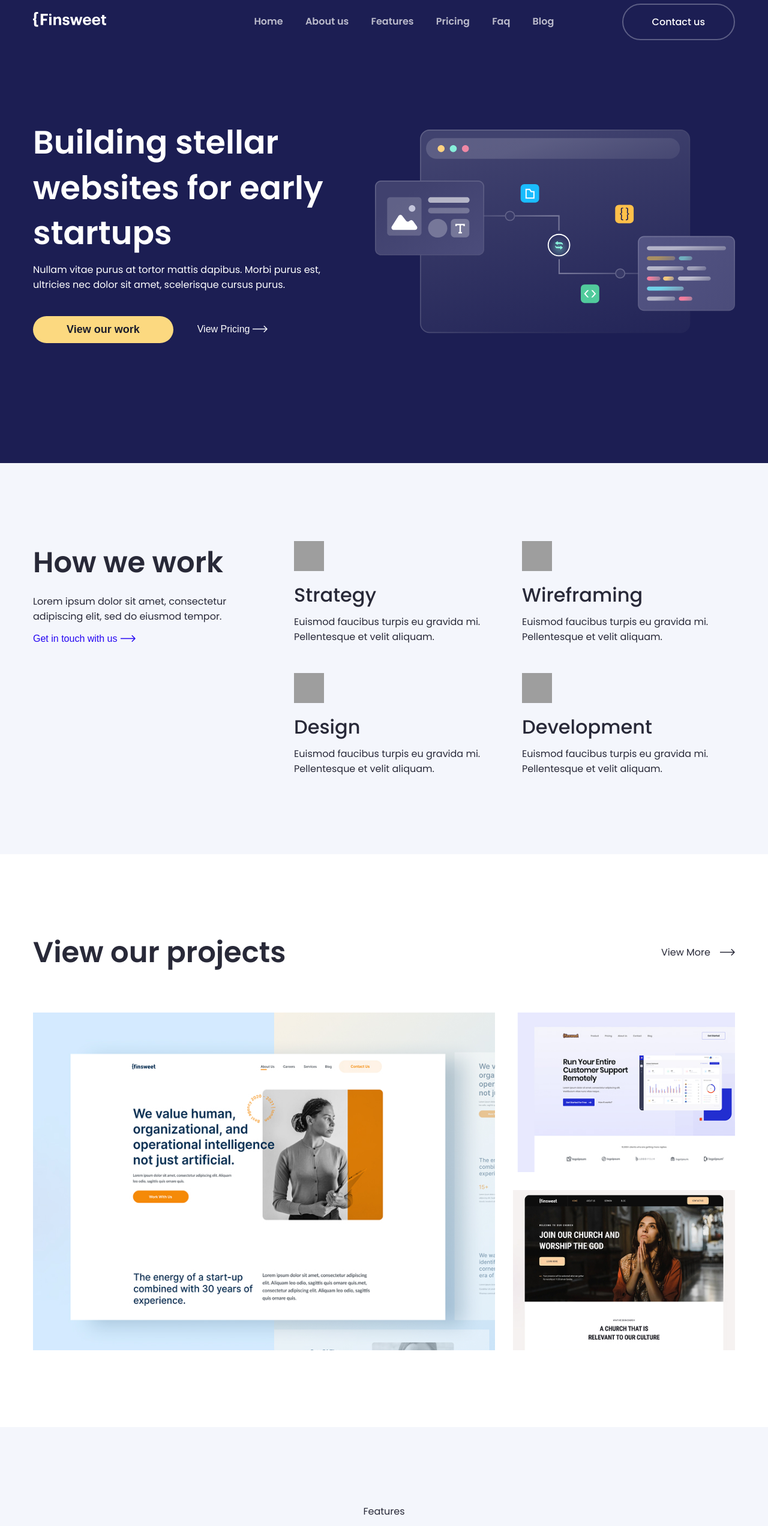
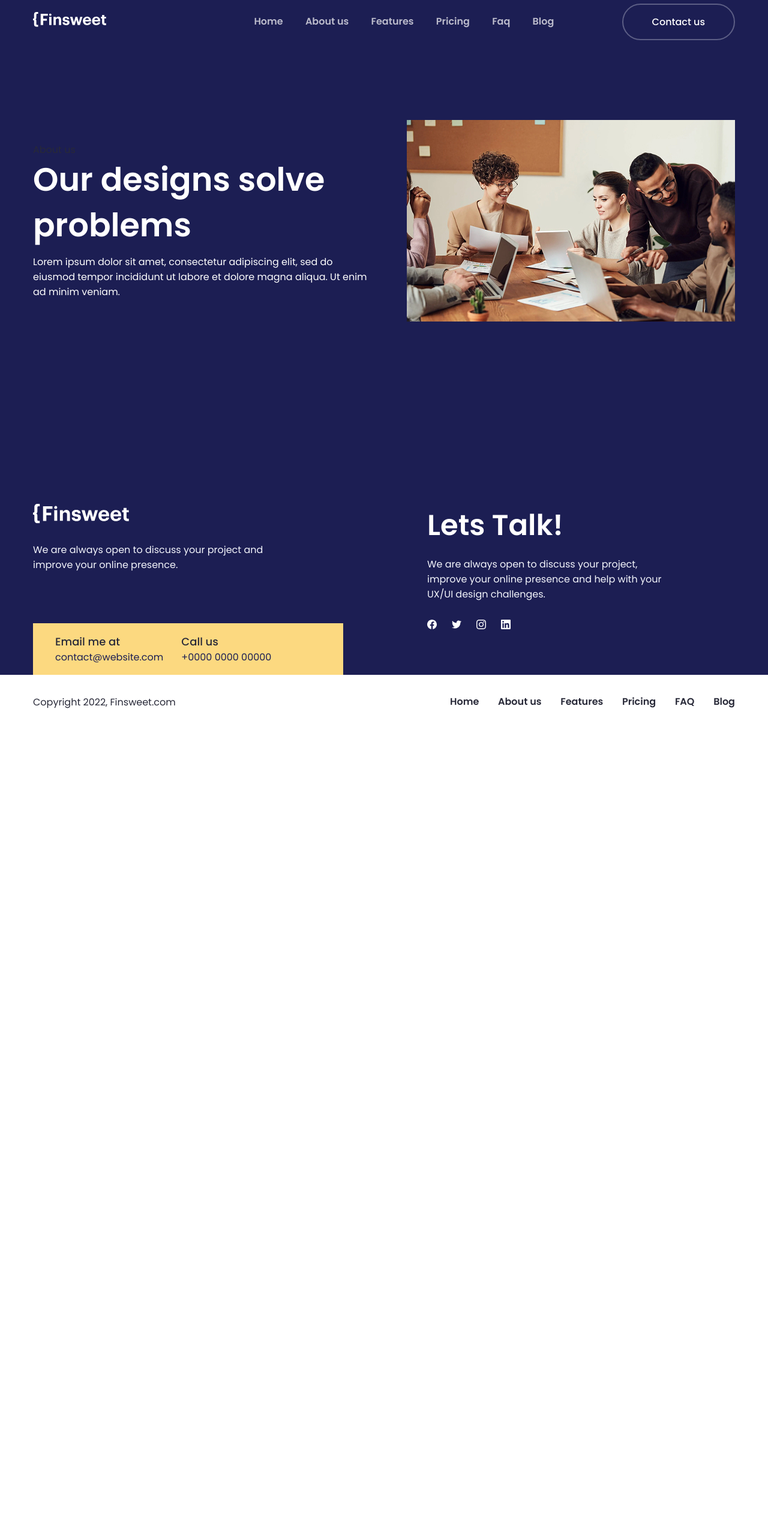
Before and after one commit to andreyk1n/finsweet, a React (Create React App) app: page /about in a window 1280 px wide. Shown: the top 2544 px of the page at 60% size. After the commit the page ends 1215 px from the top, so only its background shows below. Built offline with nearby package versions, Linux system fonts and the light colour scheme; grey boxes are pictures that could not be loaded; the HTML template or start-up script is replaced by a standard one.

Commit message:
update components/hero

```diff
--- a/src/App.js
+++ b/src/App.js
@@ -1,96 +1,31 @@
 import { BrowserRouter as Router, Routes, Route } from "react-router-dom";
+
 import Header from "./template-parts/partials/header/Header.jsx";
-import Hero from "./template-parts/components/hero/Hero.jsx";
-import How from "./template-parts/components/how/How.jsx";
-import Projects from "./template-parts/components/projects/Projects.jsx";
-import Cards from "./template-parts/components/cards/Cards.jsx";
-import Clients from "./template-parts/components/clients/Clients.jsx";
-import Accordion from "./template-parts/components/accordion/Accordion.jsx";
-import Cta from "./template-parts/components/cta/Cta.jsx";
 import Footer from "./template-parts/partials/footer/Footer.jsx";
 
+import ScrollToTop from "./template-parts/components/ScrollToTop/ScrollToTop.jsx";
+
+import Main from "./template-parts/pages/Main.jsx";
+import About from "./template-parts/pages/About.jsx";
+import Features from "./template-parts/pages/Features.jsx";
+import Pricing from "./template-parts/pages/Pricing.jsx";
+import Faq from "./template-parts/pages/Faq.jsx";
+import Blog from "./template-parts/pages/Blog.jsx";
 
 function App() {
-  const accordionData = [
-    {
-      title: "How much time does it take?",
-      content: "Lorem ipsum dolor sit amet, consectetur adipiscing elit, sed do eiusmod tempor incididunt ut labore et dolore magna aliqua."
-    },
-    {
-      title: "What is your class naming convention?",
-      content: "Lorem ipsum dolor sit amet, consectetur adipiscing elit, sed do eiusmod tempor incididunt ut labore et dolore magna aliqua."
-    },
-    {
-      title: "How do you communicate?",
-      content: "Lorem ipsum dolor sit amet, consectetur adipiscing elit, sed do eiusmod tempor incididunt ut labore et dolore magna aliqua."
-    },
-    {
-      title: "I have a bigger project. Can you handle it?",
-      content: "Lorem ipsum dolor sit amet, consectetur adipiscing elit, sed do eiusmod tempor incididunt ut labore et dolore magna aliqua."
-    },
-    {
-      title: "What is your class naming convention?",
-      content: "Lorem ipsum dolor sit amet, consectetur adipiscing elit, sed do eiusmod tempor incididunt ut labore et dolore magna aliqua."
-    },
-  ]
   return (
     <Router>
+      <ScrollToTop />
       <Header />
 
-      <Hero />
-
-      <How />
-
-      <Projects />
-
-      <Cards
-        className=""
-        label="Features"
-        title="Design that solves problems, one product at a time"
-        items={[
-          {
-            icon: 1,
-            title: "Uses Client First",
-            text: "Euismod faucibus turpis eu gravida mi. Pellentesque et velit aliquam sed faucib turpis eu gravida mi. Pellentesque et velit aliquam sed mi.",
-          },
-          {
-            icon: 2,
-            title: "Two Free Revision Round",
-            text: "Euismod faucibus turpis eu gravida mi. Pellentesque et velit aliquam sed faucib turpis eu gravida mi. Pellentesque et velit aliquam sed mi. ",
-          },
-          {
-            icon: 3,
-            title: "Template Customization",
-            text: "Euismod faucibus turpis eu gravida mi. Pellentesque et velit aliquam sed faucib turpis eu gravida mi. Pellentesque et velit aliquam sed mi.",
-          },
-          {
-            icon: 4,
-            title: "24/7 Support",
-            text: "Euismod faucibus turpis eu gravida mi. Pellentesque et velit aliquam sed faucib turpis eu gravida mi. Pellentesque et velit aliquam sed mi. ",
-          },
-          {
-            icon: 5,
-            title: "Quick Delivery",
-            text: "Euismod faucibus turpis eu gravida mi. Pellentesque et velit aliquam sed faucib turpis eu gravida mi. Pellentesque et velit aliquam sed mi. ",
-          },
-          {
-            icon: 6,
-            title: "Hands-on approach",
-            text: "Euismod faucibus turpis eu gravida mi. Pellentesque et velit aliquam sed faucib turpis eu gravida mi. Pellentesque et velit aliquam sed mi. ",
-          },
-        ]}
-      />
-
-      <Clients />
-
-      <Accordion
-        title="Frequently asked questions"
-        description="Contact us for more info"
-        items={accordionData}
-        defaultActiveIndex={0}
-      />
-
-      <Cta />
+      <Routes>
+        <Route path="/" element={<Main />} />
+        <Route path="/about" element={<About />} />
+        <Route path="/features" element={<Features />} />
+        <Route path="/pricing" element={<Pricing />} />
+        <Route path="/faq" element={<Faq />} />
+        <Route path="/blog" element={<Blog />} />
+      </Routes>
 
       <Footer />
     </Router>
--- /dev/null
+++ b/src/template-parts/components/ScrollToTop/ScrollToTop.jsx
@@ -0,0 +1,18 @@
+import { useEffect } from "react";
+import { useLocation } from "react-router-dom";
+
+function ScrollToTop() {
+  const { pathname } = useLocation();
+
+  useEffect(() => {
+    window.scrollTo({
+      top: 0,
+      left: 0,
+      behavior: "instant", // smooth
+    });
+  }, [pathname]);
+
+  return null;
+}
+
+export default ScrollToTop;
--- a/src/template-parts/components/hero/Hero.jsx
+++ b/src/template-parts/components/hero/Hero.jsx
@@ -1,38 +1,56 @@
-import image from "../../../images/hero/image.svg";
 import "./hero.scss";
 
-const Hero = () => {
+const Hero = ({
+  className = "",
+  label,
+  title,
+  description,
+  image,
+  buttons = [],
+}) => {
+  const hasContent = title || description || image || buttons.length;
+
+  if (!hasContent) return null;
+
   return (
-    <section className="hero">
+    <section className={`hero ${className}`}>
       <div className="hero__container">
-        <div className="hero__col">
-          <h1 className="hero__title">
-            Building stellar websites for early startups
-          </h1>
-          <p className="hero__description">
-            Nullam vitae purus at tortor mattis dapibus. Morbi purus est,
-            ultricies nec dolor sit amet, scelerisque cursus purus.
-          </p>
-          <div className="hero__buttons">
-            <button className="button button--yellow">View our work</button>
-            <button className="button button--arrow">
-              View Pricing{" "}
-              <svg
-                width="25"
-                height="12"
-                viewBox="0 0 25 12"
-                fill="none"
-                xmlns="http://www.w3.org/2000/svg"
-              >
-                <path
-                  d="M24.5303 6.05377C24.8232 5.76087 24.8232 5.286 24.5303 4.99311L19.7574 0.220137C19.4645 -0.0727568 18.9896 -0.0727568 18.6967 0.220137C18.4038 0.51303 18.4038 0.987904 18.6967 1.2808L22.9393 5.52344L18.6967 9.76608C18.4038 10.059 18.4038 10.5338 18.6967 10.8267C18.9896 11.1196 19.4645 11.1196 19.7574 10.8267L24.5303 6.05377ZM0 6.27344H24V4.77344H0V6.27344Z"
-                  fill="#F4F6FC"
-                />
-              </svg>
-            </button>
+        {(title || description || buttons.length) && (
+          <div className="hero__col">
+            {label && <span className="hero__label">{label}</span>}
+
+            {title && <h1 className="hero__title">{title}</h1>}
+
+            {description && (
+              <p className="hero__description">{description}</p>
+            )}
+
+            {buttons.length > 0 && (
+              <div className="hero__buttons">
+                {buttons.map((btn, index) => (
+                  <button
+                    key={index}
+                    className={`button ${btn.className || ""}`}
+                    onClick={btn.onClick}
+                    type={btn.type || "button"}
+                  >
+                    {btn.label}
+                    {btn.icon && btn.icon}
+                  </button>
+                ))}
+              </div>
+            )}
           </div>
-        </div>
-        <img className="hero__image" src={image} alt="Hero image" draggable="false" />
+        )}
+
+        {image && (
+          <img
+            className="hero__image"
+            src={image.src}
+            alt={image.alt || "Hero image"}
+            draggable={false}
+          />
+        )}
       </div>
     </section>
   );
--- a/src/template-parts/components/hero/hero.scss
+++ b/src/template-parts/components/hero/hero.scss
@@ -2,6 +2,10 @@
     width: 100%;
     padding: 200px 0;
     background-color: #1C1E53;
+
+    &--about {
+        // background-color: #fff;
+    }
 
     @media (max-width: 992px) {
         padding: 120px 0 60px 0;
--- /dev/null
+++ b/src/template-parts/pages/About.jsx
@@ -0,0 +1,22 @@
+import Hero from "../components/hero/Hero.jsx";
+import heroImage from "../../images/hero/hero--about.jpg";
+
+
+const About = () => {
+  return (
+    <>
+      <Hero
+        className="hero--about"
+        label="About us"
+        title="Our designs solve problems"
+        description="Lorem ipsum dolor sit amet, consectetur adipiscing elit, sed do eiusmod tempor incididunt ut labore et dolore magna aliqua. Ut enim ad minim veniam."
+        image={{
+          src: heroImage,
+          alt: "Hero illustration",
+        }}
+      />
+    </>
+  );
+};
+
+export default About;
--- /dev/null
+++ b/src/template-parts/pages/Blog.jsx
@@ -0,0 +1,7 @@
+const Blog = () => {
+    return (
+        <>Blog</>
+     );
+}
+
+export default Blog;
--- /dev/null
+++ b/src/template-parts/pages/Faq.jsx
@@ -0,0 +1,7 @@
+const Faq = () => {
+    return (
+        <>Faq</>
+     );
+}
+
+export default Faq;
--- /dev/null
+++ b/src/template-parts/pages/Features.jsx
@@ -0,0 +1,7 @@
+const Features = () => {
+    return (
+        <>Features</>
+     );
+}
+
+export default Features;
--- a/src/template-parts/pages/Main.jsx
+++ b/src/template-parts/pages/Main.jsx
@@ -0,0 +1,114 @@
+import Hero from "../components/hero/Hero.jsx";
+import How from "../components/how/How.jsx";
+import Projects from "../components/projects/Projects.jsx";
+import Cards from "../components/cards/Cards.jsx";
+import Clients from "../components/clients/Clients.jsx";
+import Accordion from "../components/accordion/Accordion.jsx";
+import Cta from "../components/cta/Cta.jsx";
+import heroImage from "../../images/hero/image.svg";
+
+function Main() {
+  const accordionData = [
+    {
+      title: "How much time does it take?",
+      content:
+        "Lorem ipsum dolor sit amet, consectetur adipiscing elit, sed do eiusmod tempor incididunt ut labore et dolore magna aliqua.",
+    },
+    {
+      title: "What is your class naming convention?",
+      content:
+        "Lorem ipsum dolor sit amet, consectetur adipiscing elit, sed do eiusmod tempor incididunt ut labore et dolore magna aliqua.",
+    },
+    {
+      title: "How do you communicate?",
+      content:
+        "Lorem ipsum dolor sit amet, consectetur adipiscing elit, sed do eiusmod tempor incididunt ut labore et dolore magna aliqua.",
+    },
+    {
+      title: "I have a bigger project. Can you handle it?",
+      content:
+        "Lorem ipsum dolor sit amet, consectetur adipiscing elit, sed do eiusmod tempor incididunt ut labore et dolore magna aliqua.",
+    },
+  ];
+
+  return (
+    <>
+      <Hero
+        title="Building stellar websites for early startups"
+        description="Nullam vitae purus at tortor mattis dapibus."
+        image={{
+          src: heroImage,
+          alt: "Hero illustration",
+        }}
+        buttons={[
+          {
+            label: "View our work",
+            className: "button--yellow",
+            onClick: () => console.log("Work"),
+          },
+          {
+            label: "View Pricing",
+            className: "button--arrow",
+            icon: (
+              <svg width="25" height="12" viewBox="0 0 25 12">
+                <path d="M24.5303 6.05377C24.8232 5.76087..." fill="#F4F6FC" />
+              </svg>
+            ),
+          },
+        ]}
+      />
+      <How />
+      <Projects />
+
+      <Cards
+        label="Features"
+        title="Design that solves problems, one product at a time"
+        items={[
+          {
+            icon: 1,
+            title: "Uses Client First",
+            text: "Euismod faucibus turpis eu gravida mi.",
+          },
+          {
+            icon: 2,
+            title: "Two Free Revision Round",
+            text: "Euismod faucibus turpis eu gravida mi.",
+          },
+          {
+            icon: 3,
+            title: "Template Customization",
+            text: "Euismod faucibus turpis eu gravida mi.",
+          },
+          {
+            icon: 4,
+            title: "24/7 Support",
+            text: "Euismod faucibus turpis eu gravida mi.",
+          },
+          {
+            icon: 5,
+            title: "Quick Delivery",
+            text: "Euismod faucibus turpis eu gravida mi.",
+          },
+          {
+            icon: 6,
+            title: "Hands-on approach",
+            text: "Euismod faucibus turpis eu gravida mi.",
+          },
+        ]}
+      />
+
+      <Clients />
+
+      <Accordion
+        title="Frequently asked questions"
+        description="Contact us for more info"
+        items={accordionData}
+        defaultActiveIndex={0}
+      />
+
+      <Cta />
+    </>
+  );
+}
+
+export default Main;
--- /dev/null
+++ b/src/template-parts/pages/Pricing.jsx
@@ -0,0 +1,7 @@
+const Pricing = () => {
+    return (
+        <>Pricing</>
+     );
+}
+
+export default Pricing;
```
Also changed, not shown: src/images/hero/hero--about.jpg (added).
